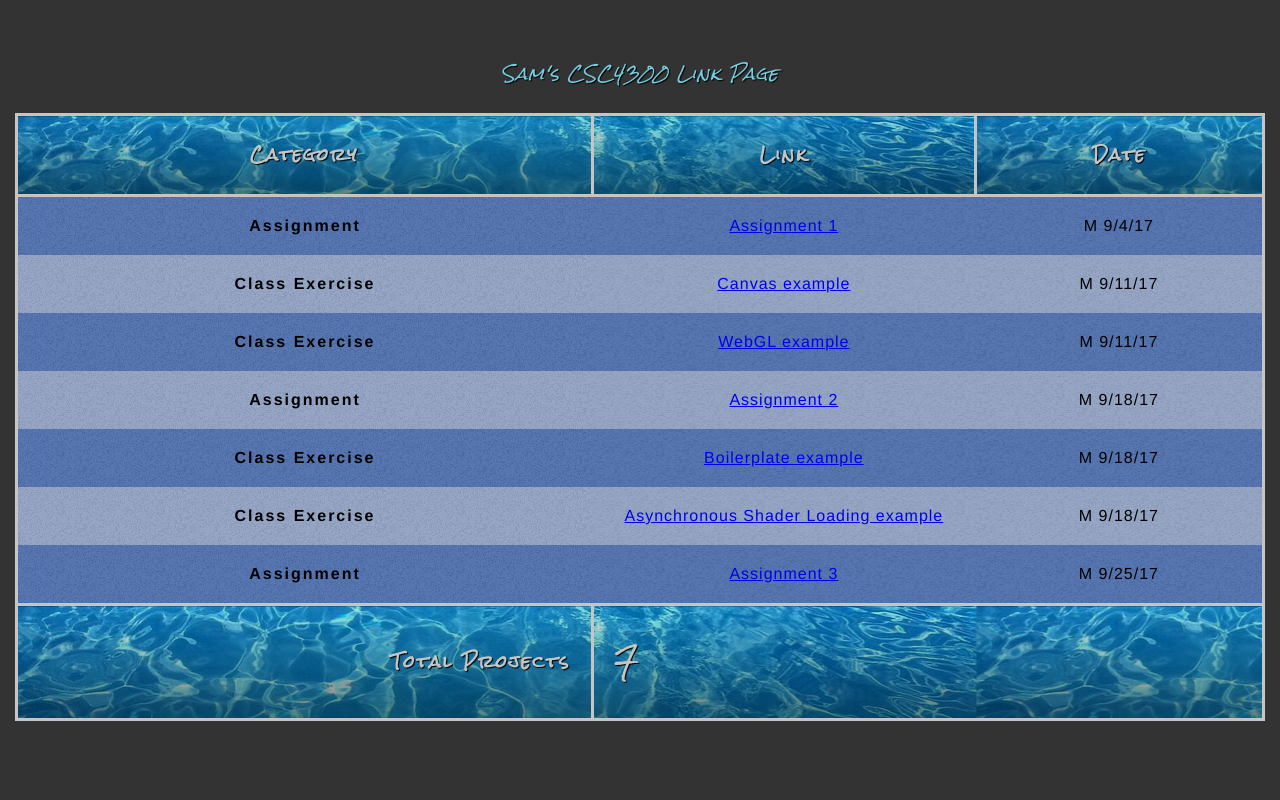
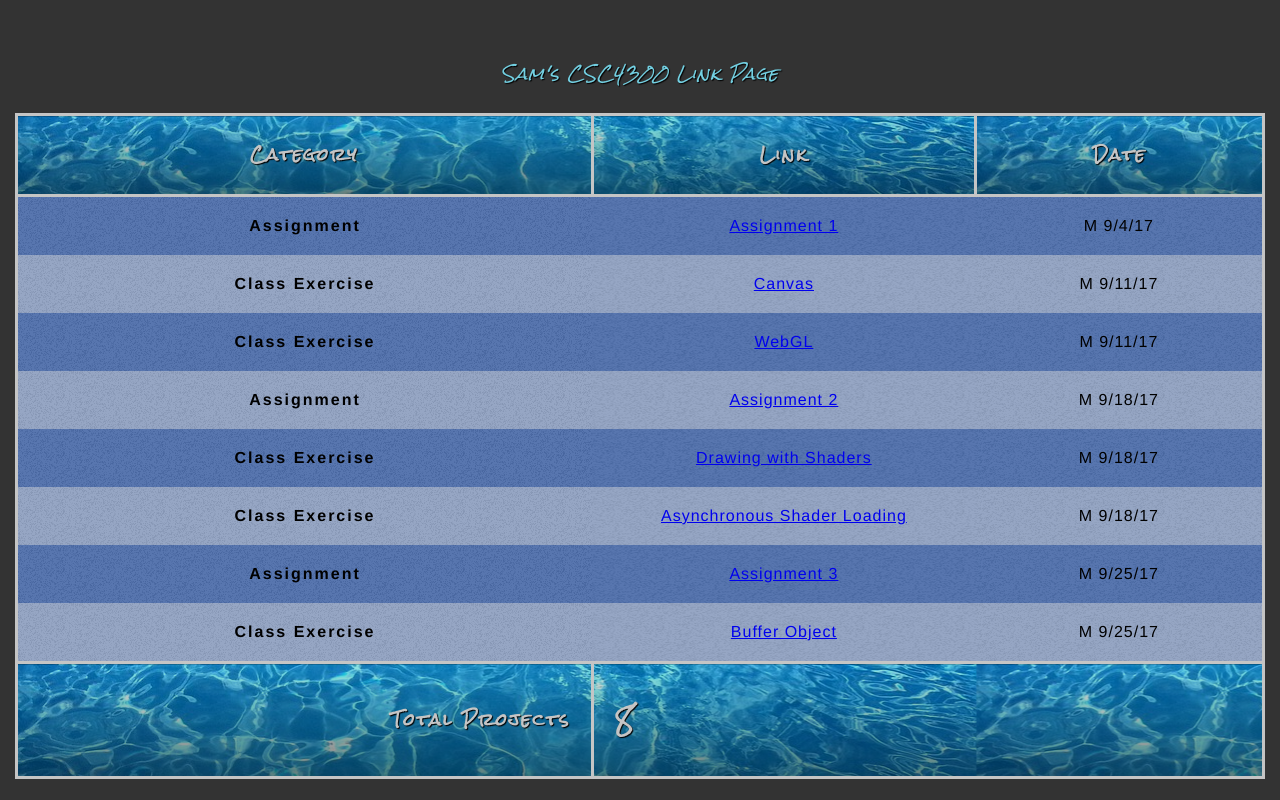
Before and after one commit to scacela/CSC-4300, a plain HTML site: page index.html in a window 1280 px wide. Drawn offline with Linux system fonts and the light colour scheme.

Commit message:
Add files via upload
Adjustments

```diff
--- a/index.html
+++ b/index.html
@@ -29,14 +29,14 @@
          <tr>
            <th scope="row">Class Exercise</th>
            <td>
-             <a id= "2" href="http://www.csc.villanova.edu/~scacela/csc4300/class_examples/canvas/rect.html">Canvas example</a>
+             <a id= "2" href="http://www.csc.villanova.edu/~scacela/csc4300/class_examples/canvas/">Canvas</a>
            </td>
            <td>M 9/11/17</td>
          </tr>
          <tr>
            <th scope="row">Class Exercise</th>
            <td>
-              <a id= "3" href="http://www.csc.villanova.edu/~scacela/csc4300/class_examples/webgl/">WebGL example</a>
+              <a id= "3" href="http://www.csc.villanova.edu/~scacela/csc4300/class_examples/webgl/">WebGL</a>
            </td>
             <td>M 9/11/17</td>
          </tr>
@@ -50,14 +50,14 @@
          <tr>
            <th scope="row">Class Exercise</th>
            <td>
-              <a id= "5" href="http://www.csc.villanova.edu/~scacela/csc4300/class_examples/boilerplate/">Boilerplate example</a>
+              <a id= "5" href="http://www.csc.villanova.edu/~scacela/csc4300/class_examples/drawing_with_shaders/">Drawing with Shaders</a>
            </td>
             <td>M 9/18/17</td>
          </tr>
          <tr>
            <th scope="row">Class Exercise</th>
            <td>
-              <a id= "6" href="http://www.csc.villanova.edu/~scacela/csc4300/class_examples/async_loading/">Asynchronous Shader Loading example</a>
+              <a id= "6" href="http://www.csc.villanova.edu/~scacela/csc4300/class_examples/async_loading/">Asynchronous Shader Loading</a>
            </td>
             <td>M 9/18/17</td>
          </tr>
@@ -65,6 +65,13 @@
            <th scope="row">Assignment</th>
            <td>
               <a id= "7" href="http://www.csc.villanova.edu/~scacela/csc4300/assignments/3/">Assignment 3</a>
+           </td>
+            <td>M 9/25/17</td>
+         </tr>
+         <tr>
+           <th scope="row">Class Exercise</th>
+           <td>
+              <a id= "8" href="http://www.csc.villanova.edu/~scacela/csc4300/buffer_objects/">Buffer Object</a>
            </td>
             <td>M 9/25/17</td>
          </tr>
--- a/linkpage.js
+++ b/linkpage.js
@@ -1,5 +1,5 @@
 //var vol = 0.01;
-var numTracks = 7;
+var numTracks = 8;
 //var count;
 /*
 function lowVolume() {
```
